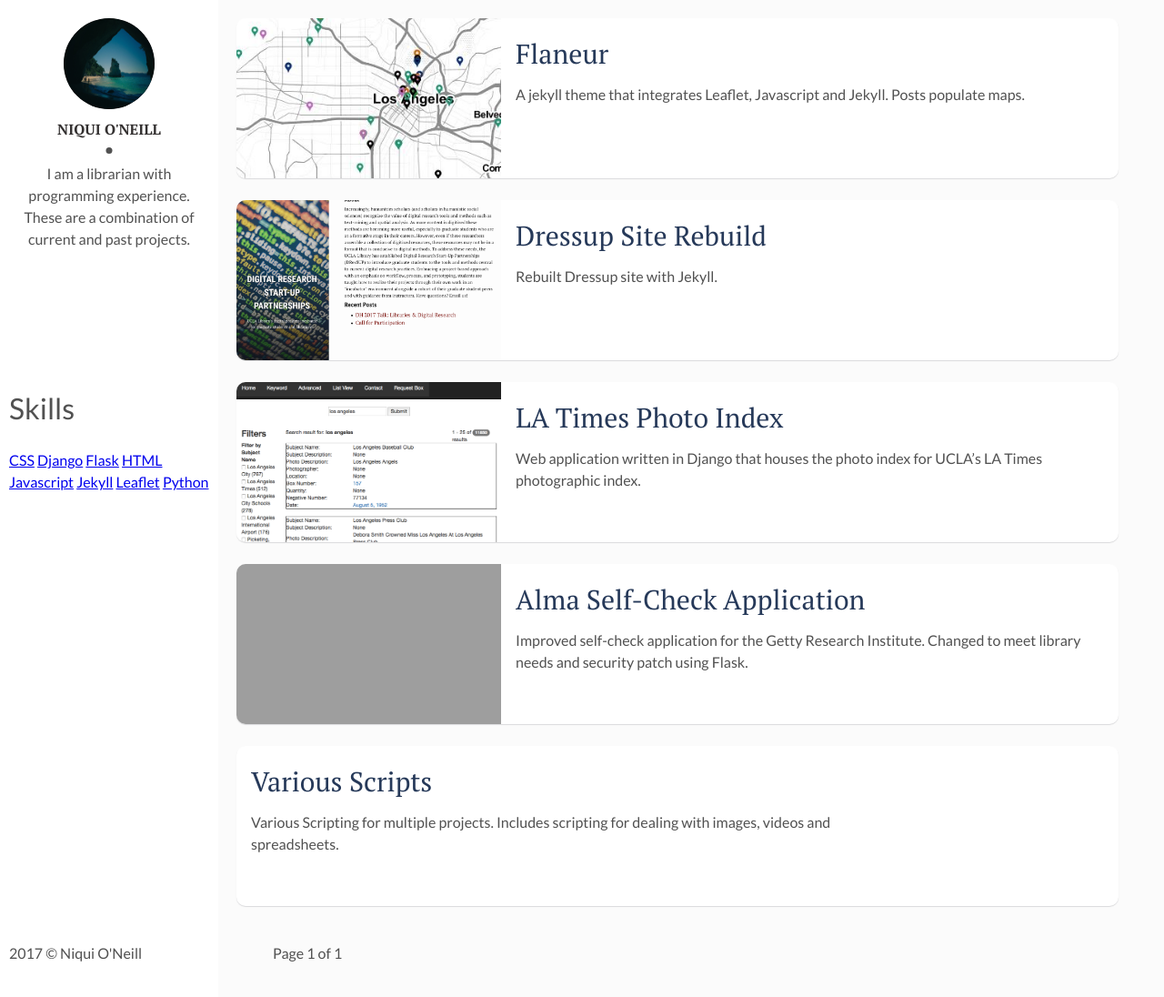
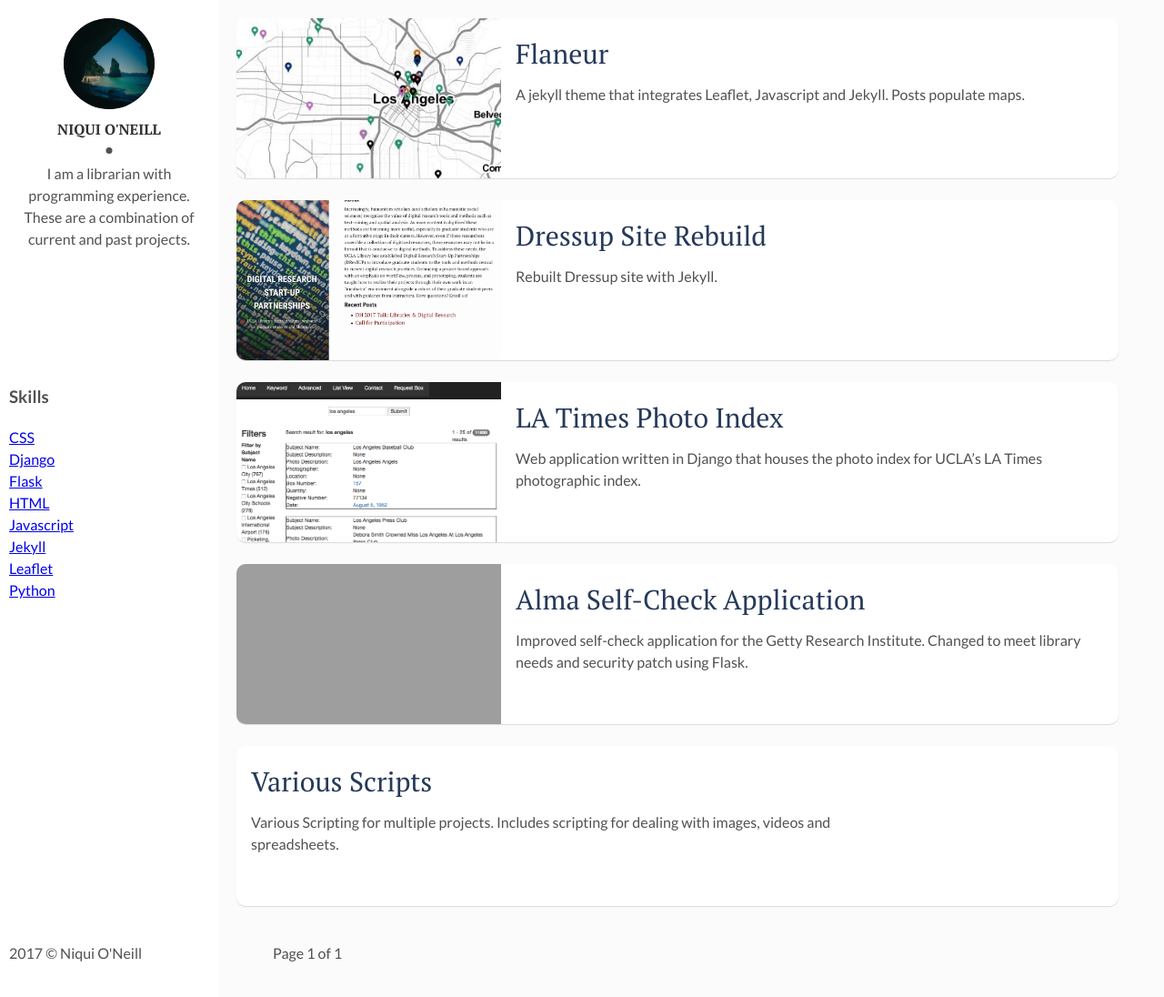
Before and after one commit to dnoneill/dnoneill.github.io, a Jekyll site: the page built from index.html, in a window 1280 px wide and 1096 px high. Shown: the whole window at 91% size. Built offline with Jekyll 4.4.1, drawn with Linux system fonts in a browser that asks for light colours; the list of posts is cut into pages by our own code; grey boxes are pictures that could not be loaded.

```diff
--- a/_layouts/main.html
+++ b/_layouts/main.html
@@ -15,11 +15,11 @@ layout: default
   {% capture site_tags %}{% for tag in site.tags %}{{ tag | first }}{% unless forloop.last %},{% endunless %}{% endfor %}{% endcapture %}
 {% assign tag_words = site_tags | split:',' | sort %}
 <section class="skills-tags">
-  <h1>Skills</h1>
+  <h3>Skills</h3>
 <!--  cycles through tag list and creates header row of all tags used in site with accompanying per-tag counts...-->
   {% for item in (0..site.tags.size) %}{% unless forloop.last %}
     {% capture this_word %}{{ tag_words[item] | strip_newlines }}{% endcapture %}
-    <a href="#{{ this_word | cgi_escape }}" class="tag">{{ this_word }}</a>
+    <a href="tags/#{{ this_word | cgi_escape }}" class="tag">{{ this_word }}</a><br>
   {% endunless %}
 {% endfor %}
 </section>
```
